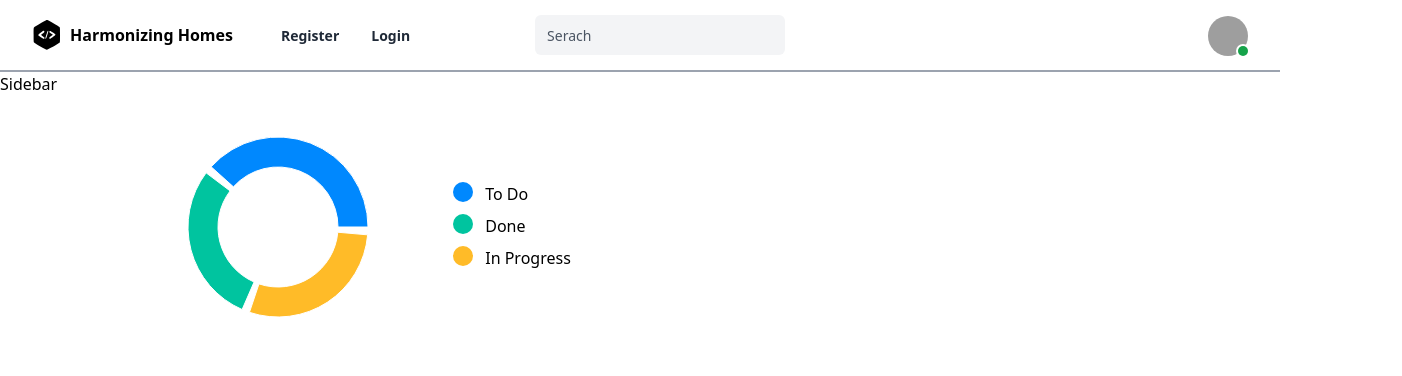
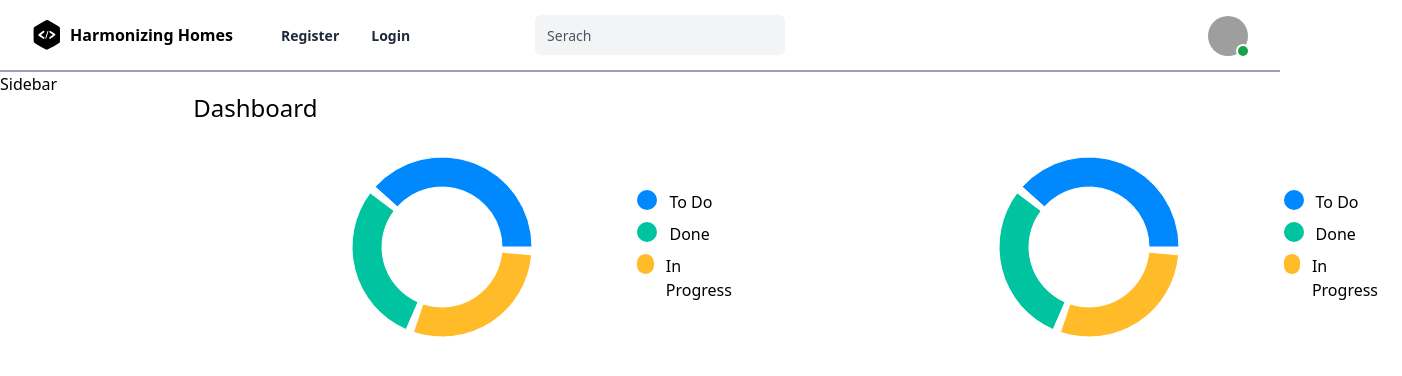
Before and after one commit to Yash-Gajewar/Hacks24-Ctrl-Alt-Defeat, a React (Create React App) app: page /home in a window 1280 px wide. Shown: the top 376 px of the page, 1402 px wide, since content can reach past the window. Built offline with nearby package versions, Linux system fonts and the light colour scheme; grey boxes are pictures that could not be loaded.

Commit message:
dashbaord

```diff
--- a/package.json
+++ b/package.json
@@ -18,6 +18,7 @@
     "react-scripts": "5.0.1",
     "react-toastify": "^10.0.4",
     "recharts": "^2.11.0",
+    "styled-components": "^6.1.8",
     "web-vitals": "^2.1.4"
   },
   "scripts": {
--- a/src/components/Charts/PieChartComponent.jsx
+++ b/src/components/Charts/PieChartComponent.jsx
@@ -6,15 +6,15 @@ const data = [
   { name: 'Done', value: 30, color: '#00C49F' },
   { name: 'In Progress', value: 30, color: '#FFBB28' },
 ];
+
 const COLORS = ['#0088FE', '#00C49F', '#FFBB28'];
 
 export default class PieChartComponent extends PureComponent {
 
   render() {
+
     return (
-
-        <div className='flex flex-row'>
-
+      <div className='flex flex-row bg-white mt-5'>
         <div>
           <PieChart width={300} height={300} >
             <Tooltip
@@ -35,27 +35,20 @@ export default class PieChartComponent extends PureComponent {
               ))}
             </Pie>
           </PieChart>
-
         </div>
 
-          <div className='flex flex-col justify-center'>
-
-            {
-              data.map(item => (
+        <div className='flex flex-col justify-center p-5'>
+          {data.map(item => (
             <div className='flex' key={item.name}>
               <div className='flex flex-row mt-2'>
                 <div className="w-5 h-5 rounded-full" style={{ backgroundColor: item.color }}></div>
                 <div className='ml-3'>{item.name}</div>
               </div>
             </div>
-              ))
+          ))}
+        </div>
+      </div>
+    );
+  }
 
 }
-
-          </div>
-
-        </div>
-
-    );
-  }
-}
--- a/src/components/Home.jsx
+++ b/src/components/Home.jsx
@@ -3,24 +3,39 @@ import Header from './Header'
 import Sidebar from './Sidebar'
 import PieChartComponent from './Charts/PieChartComponent'
 
+
+const totalAmount = 5000000;
+const amountPaid = 200000;
+
+
 const Home = () => {
     return (
+
         <div className='flex flex-col'>
             <Header />
+
+
             <div className='flex flex-row'>
                 <div>
                     <Sidebar />
                 </div>
 
-                <div className='flex flex-col ml-24'>
+
+
+                <div className='flex justify-between ml-24'>
+
+                    <div className='font-sans text-2xl ml-10 mt-5'>
+                    Dashboard
+                    </div>
                     {/* pie chart and amount paid section */}
                     <div className='flex flex-row'>
                         <div>
                             {/* pie chart */}
                             <PieChartComponent />
                         </div>
-                        <div>
-                            {/* amount paid */}
+                        <div className='ml-52'>
+                            {/* pie chart */}
+                            <PieChartComponent />
                         </div>
                     </div>
                 </div>
```
Also changed, not shown: 2 other files (tests, documents, lock files or other folders). Lines whose indentation alone changed are shown as unchanged.
